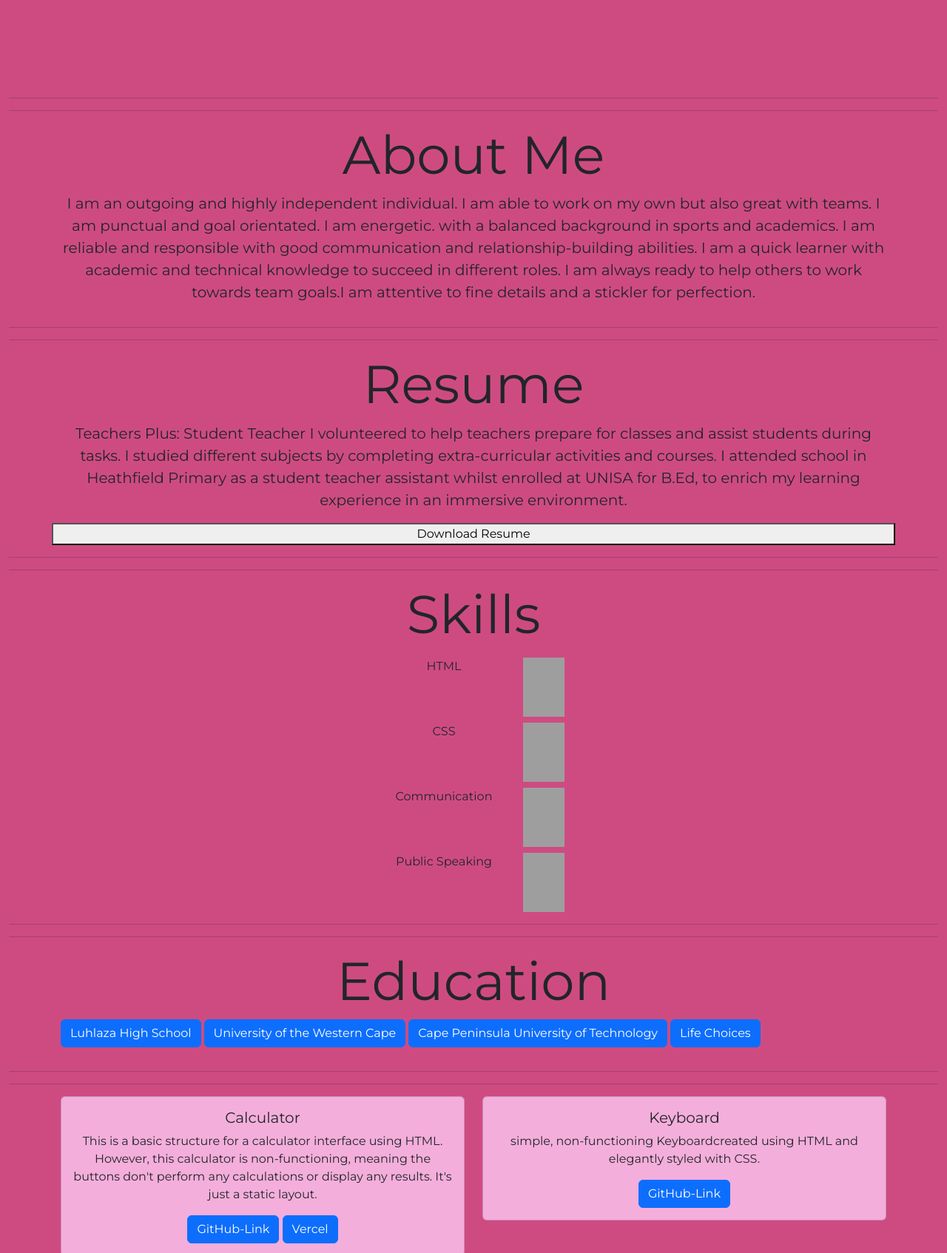
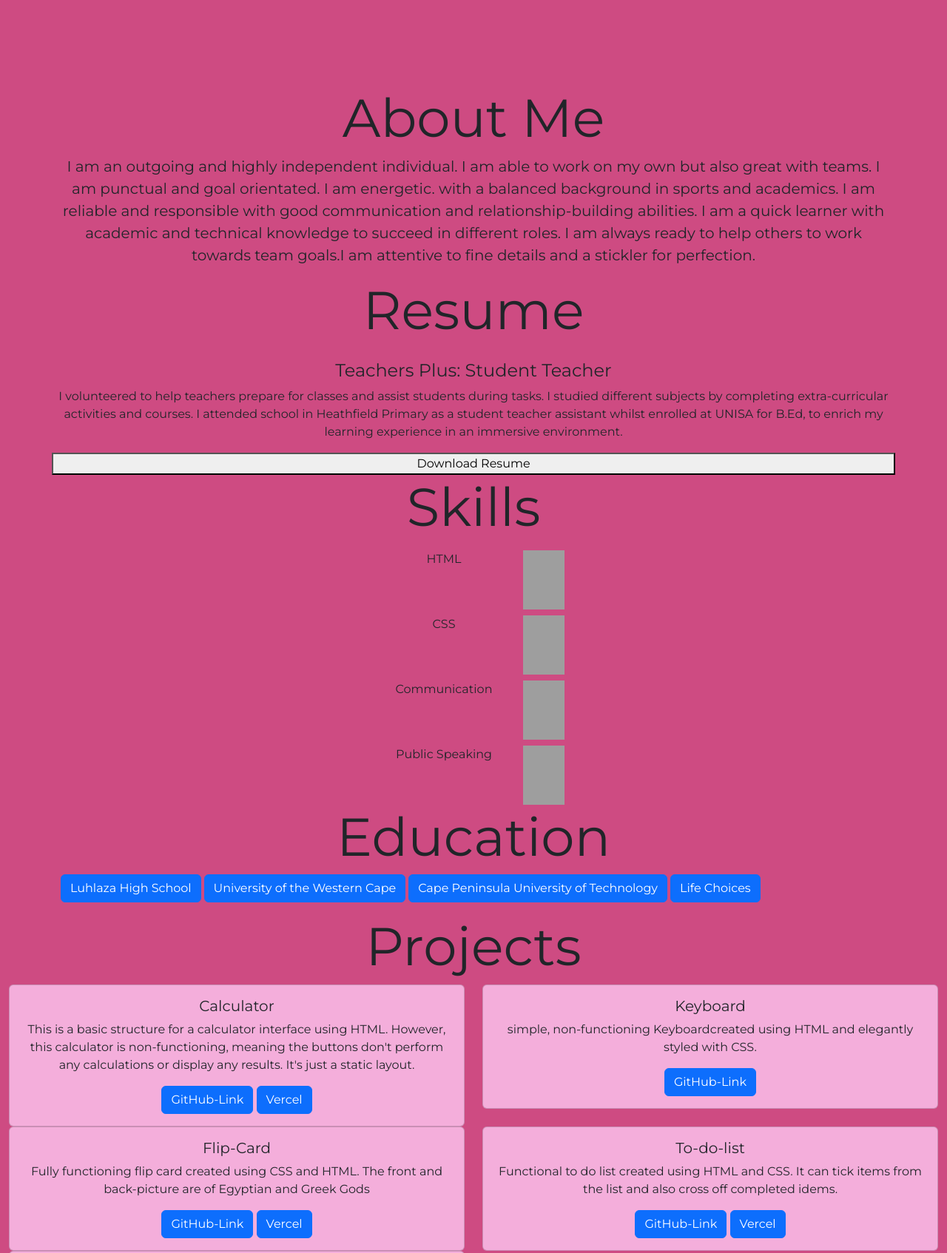
Before and after one commit to ZuesCOPISO/Zizipho_portfolio, a plain HTML site: page index.html in a window 1280 px wide. Shown: the part 760-2454 px from the top of the page at 74% size. Drawn offline with nearby package versions, Linux system fonts and the light colour scheme; grey boxes are pictures that could not be loaded; some icons are missing.

Commit message:
final touches

```diff
--- a/index.html
+++ b/index.html
@@ -80,8 +80,7 @@
             </div>
           </div>
       </section>
-      <hr>
-      <hr>
+
       <div class="container" id="About">
           <!-- <img src="https://zuescopiso.github.io/All-My-Images/images/Zizipho_Copis.jpg" alt="profile_pic"> -->
           <div class="row">
@@ -100,15 +99,14 @@
               </p>
           </div>
       </div>
-      <hr>
-      <hr>
+
       <div class="container" id="Resume">
           <div class="row">
               <h2 class="display-2">Resume</h2>
           </div>
           <div class="row">
               <p class="lead">
-                Teachers Plus: Student Teacher
+                <h4 text-bold>Teachers Plus: Student Teacher</h4>
                 I volunteered to help teachers prepare for classes and assist students during tasks.
                 I studied different subjects by completing extra-curricular activities and courses.
                 I attended school in Heathfield Primary as a student teacher assistant whilst enrolled at UNISA for B.Ed, to enrich my learning experience in an immersive environment.
@@ -118,8 +116,7 @@
 
           </div>
       </div>
-      <hr>
-      <hr>
+
       <div class="container" id="Skills">
           <div class="row">
               <h2 class="display-2">Skills</h2>
@@ -142,8 +139,7 @@
               <img src="https://zuescopiso.github.io/All-My-Images/images/black-megaphone-on-white-background-vector-25193086.jpg" class="col-3" loading="lazy">
           </div>
       </div>
-      <hr>
-      <hr>
+
       <div class="container" id="Education">
           <div class="row">
               <h2 class="display-2">Education</h2>
@@ -206,9 +202,8 @@
                 </div>
           </div>
       </div>
-      <hr>
-      <hr>
-      <div class="container">
+        <div class="container" id="Projects"></div>
+                <h2 class="display-2">Projects</h2>
         <div class="row">
           <div class="col-md-4 w-50 h-50">
             <div class="card">
@@ -275,8 +270,8 @@
           </div>
         </div>
       </div>
-      <hr>
-      <hr>
+    </div>
+
       <div class="container" id="Testimonials">
           <div class="row justify-content-center">
               <h2 class="display-2">Testimonials</h2>
@@ -348,10 +343,9 @@
           </div>
       </div>
       </div>
-      <hr>
-      <hr>
+
       <div class="w3-padding-64 w3-content w3-text-grey" id="contact">
-          <h2 class="w3-text-light-grey">Contact Me</h2>
+          <h2 class="w3-text-light-grey">Reach me</h2>
           <hr style="width:200px" class="w3-opacity">
 
           <div class="w3-section">
@@ -372,8 +366,7 @@
               </button>
             </p>
           </form>
-         <hr>
-         <hr>
+
 
     </main>
 <footer class="animated-footer">
```
